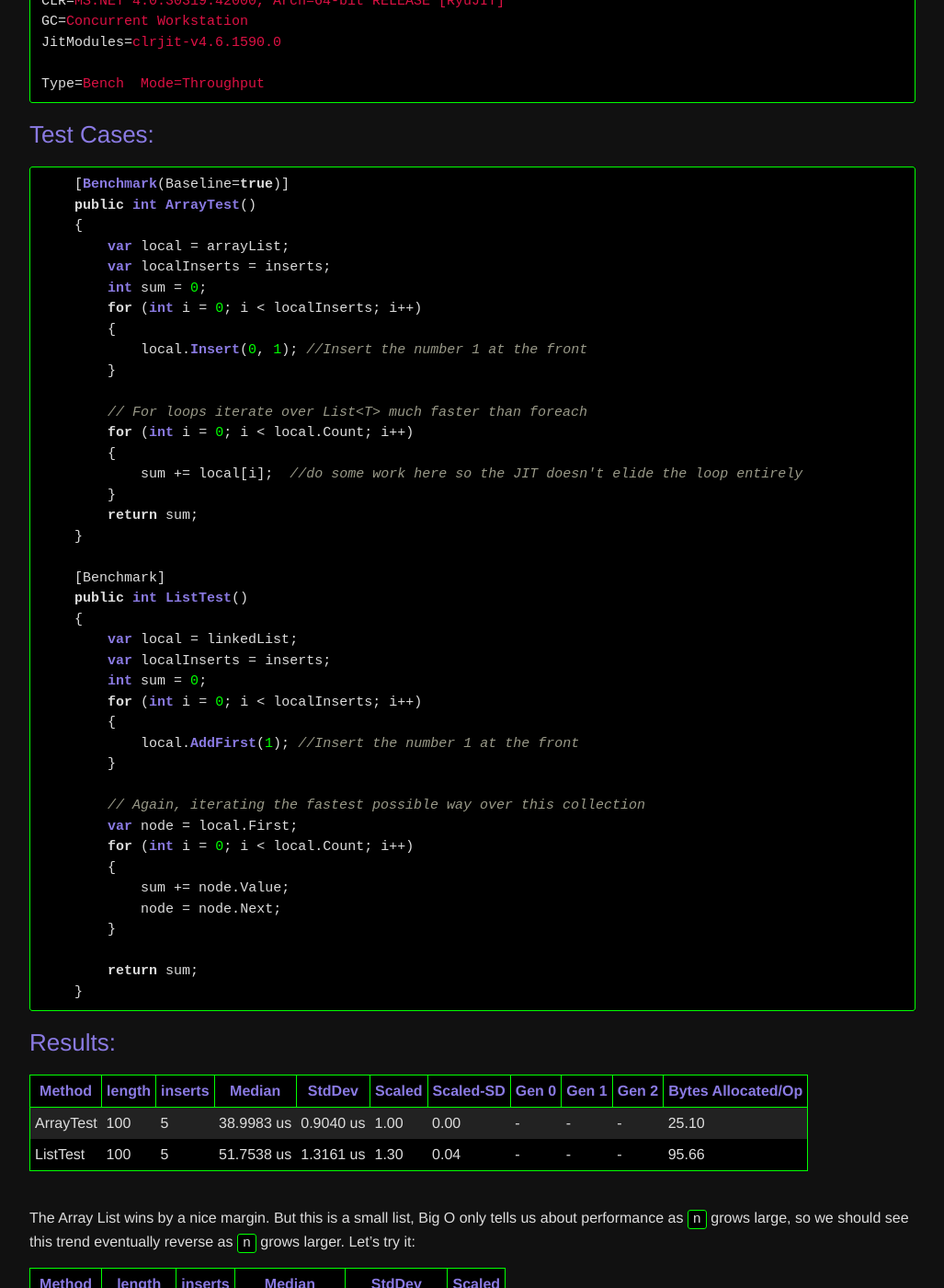
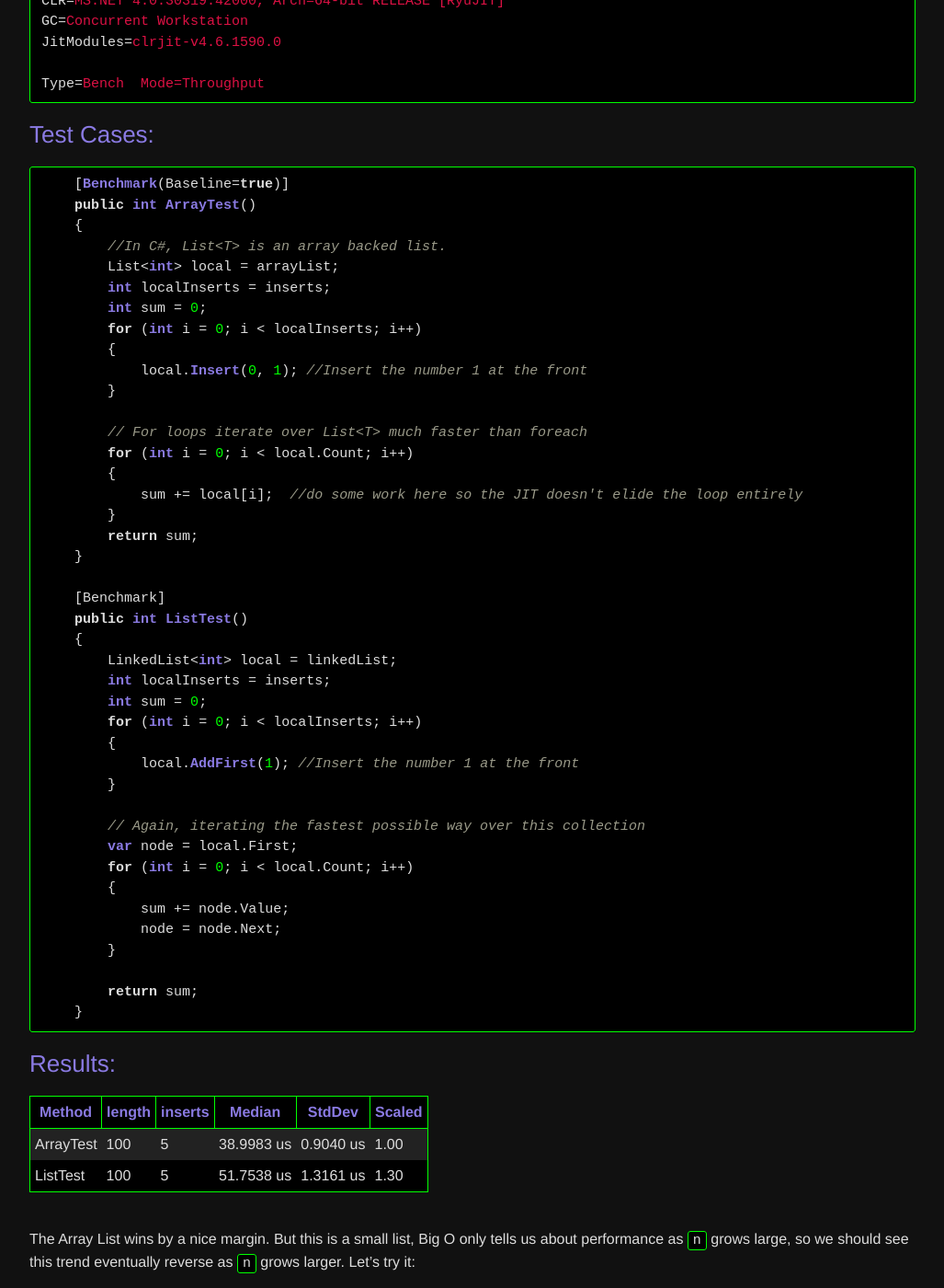
Before and after one commit to jackmott/jackmott.github.io, a Jekyll site: the page built from _posts/2016-8-20-when-bigo-foolsya.markdown, in a window 1280 px wide and 1400 px high, scrolled down 1666 px. Shown: the whole window at 92% size, without its empty margins (126-1153 px from the left). Built offline with Jekyll 4.4.1, drawn with Linux system fonts in a browser that asks for light colours; some of the changed text lies outside the part shown.

Commit message:
more better

```diff
--- a/_posts/2016-8-20-when-bigo-foolsya.markdown
+++ b/_posts/2016-8-20-when-bigo-foolsya.markdown
@@ -74,8 +74,9 @@ Type=Bench  Mode=Throughput
     [Benchmark(Baseline=true)]
     public int ArrayTest()
     {
-        var local = arrayList;
-        var localInserts = inserts;
+        //In C#, List<T> is an array backed list.
+        List<int> local = arrayList;
+        int localInserts = inserts;
         int sum = 0;
         for (int i = 0; i < localInserts; i++)
         {
@@ -93,8 +94,8 @@ Type=Bench  Mode=Throughput
     [Benchmark]
     public int ListTest()
     {
-        var local = linkedList;
-        var localInserts = inserts;
+        LinkedList<int> local = linkedList;
+        int localInserts = inserts;
         int sum = 0;
         for (int i = 0; i < localInserts; i++)
         {
@@ -116,10 +117,10 @@ Type=Bench  Mode=Throughput
 ### Results:
 
 
- Method |   length | inserts |         Median |        StdDev | Scaled | Scaled-SD |    Gen 0 |    Gen 1 | Gen 2 | Bytes Allocated/Op |
----------- |--------- |-------- |--------------- |-------------- |------- |---------- |--------- |--------- |------ |------------------- |
- ArrayTest |      100 |       5 |     38.9983 us |     0.9040 us |   1.00 |      0.00 |        - |        - |     - |              25.10 |
-  ListTest |      100 |       5 |     51.7538 us |     1.3161 us |   1.30 |      0.04 |        - |        - |     - |              95.66 |
+ Method |   length | inserts |         Median |        StdDev | Scaled |
+---------- |--------- |-------- |--------------- |-------------- |------- |
+ ArrayTest |      100 |       5 |     38.9983 us |     0.9040 us |   1.00 |
+  ListTest |      100 |       5 |     51.7538 us |     1.3161 us |   1.30 |
 
 <br/>
 
@@ -270,7 +271,8 @@ make smart default choices.
     [Benchmark]
     public int ArrayListFor()
     {
-        var local = arrayList;
+        //In C#, List<T> is an array backed list
+        List<int> local = arrayList;
         int sum = 0;
 
         for (int i = 0; i < local.Count; i++)
@@ -287,7 +289,8 @@ make smart default choices.
     [Benchmark]
     public int ArrayListForEach()
     {
-        var local = arrayList;
+        //In C#, List<T> is an array backed list
+        List<int> local = arrayList;
         int sum = 0;
         checked
         {
@@ -302,14 +305,14 @@ make smart default choices.
     [Benchmark]
     public int RawArrayLinq()
     {
-        var local = rawArray;
+        int[] local = rawArray;
         return local.Sum();
     }
 
     [Benchmark]
     public int RawArrayForEach()
     {
-        var local = rawArray;
+        int[] local = rawArray;
         int sum = 0;
         checked
         {
@@ -324,7 +327,7 @@ make smart default choices.
     [Benchmark]
     public int RawArrayFor()
     {
-        var local = rawArray;
+        int[] local = rawArray;
         int sum = 0;
 
         for (int i = 0; i < local.Length; i++)
```
